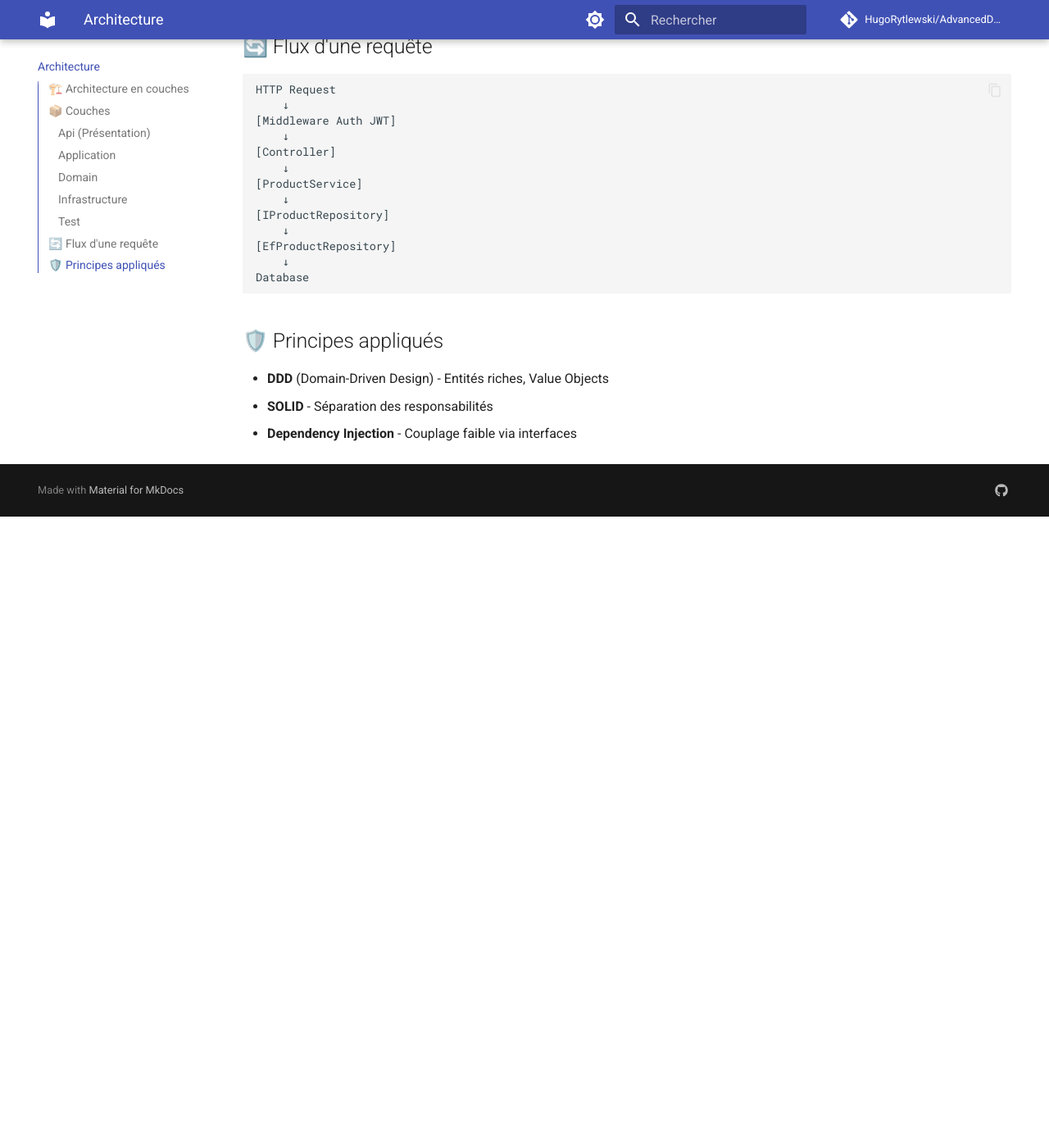
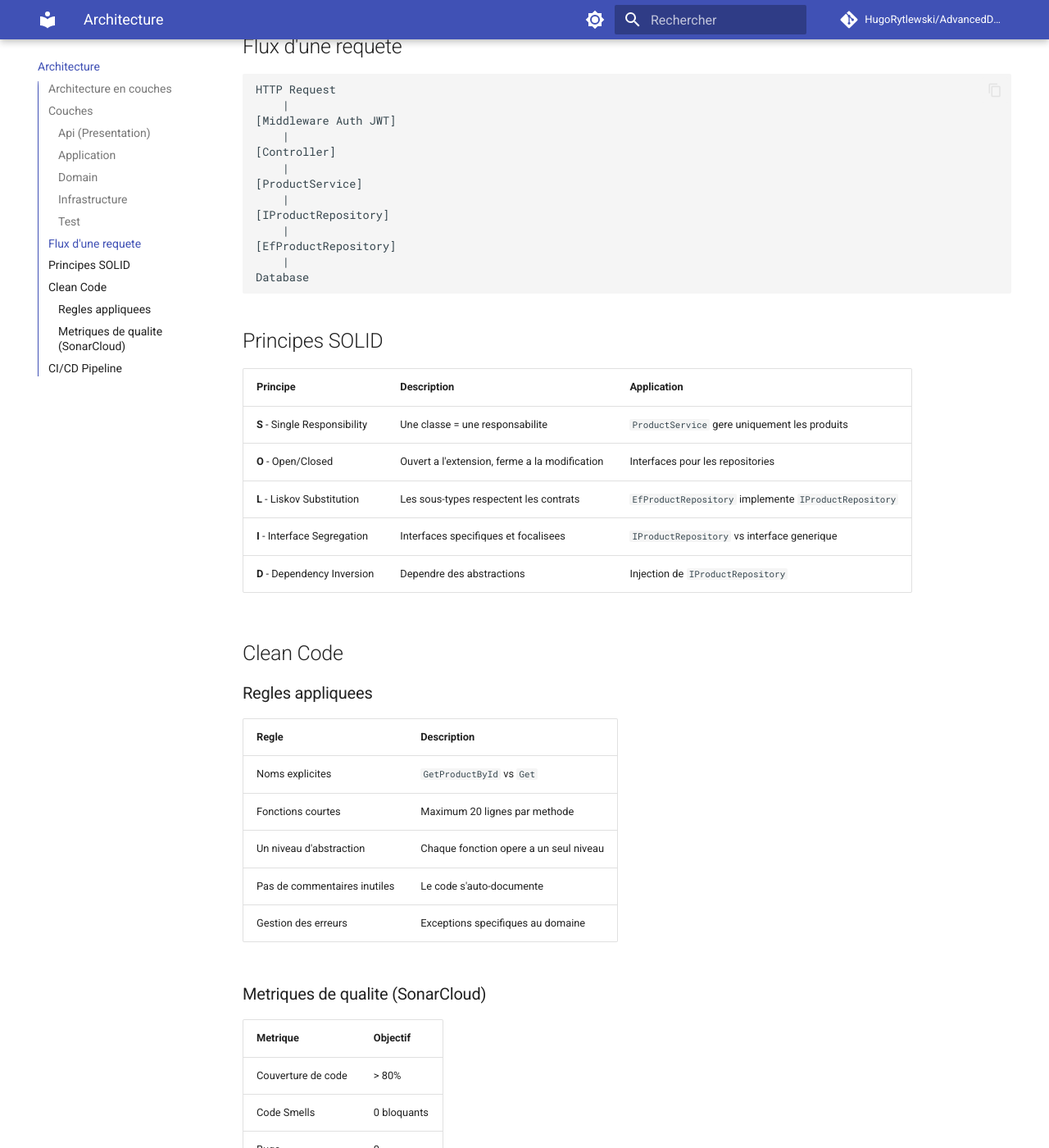
Before and after one commit to HugoRytlewski/AdvancedDevSampleFinal, an MkDocs documentation site: the page built from docs/architecture.md, in a window 1280 px wide and 1400 px high, scrolled down 2397 px. Shown: the whole window at 82% size. Built offline with MkDocs 1.6.1 and Material for MkDocs 9.7.7, drawn with Linux system fonts in a browser that asks for light colours; comment, search, counter and statistics services are not loaded; before the commit the page ends 3027 px from its top, so only the background shows below that; some of the changed text lies outside the part shown.

````diff
--- a/docs/architecture.md
+++ b/docs/architecture.md
@@ -2,77 +2,77 @@
 
 Vue d'ensemble de l'architecture du projet AdvancedDevSample.
 
-## 🏗️ Architecture en couches
+## Architecture en couches
 
-Le projet suit une **architecture hexagonale** (Clean Architecture) avec séparation claire des responsabilités.
+Le projet suit une **architecture hexagonale** (Clean Architecture) avec separation claire des responsabilites.
 
 ```
 AdvancedDevSample/
-├── AdvancedDevSample.Api/           # Couche Présentation
+├── AdvancedDevSample.Api/           # Couche Presentation
 ├── AdvancedDevSample.Application/   # Couche Application
 ├── AdvancedDevSample.Domain/        # Couche Domaine
 ├── AdvancedDevSample.Infrastructure/# Couche Infrastructure
 └── AdvancedDevSample.Test/          # Tests
 ```
 
-## 📦 Couches
+## Couches
 
-### Api (Présentation)
+### Api (Presentation)
 
-**Responsabilités:**
+**Responsabilites:**
 
 - Exposition des endpoints REST
 - Configuration Swagger/OpenAPI
 - Authentification JWT
 - Middleware de gestion des erreurs
 
-**Fichiers clés:**
+**Fichiers cles:**
 
-- `Controllers/` - Contrôleurs REST
+- `Controllers/` - Controleurs REST
 - `Program.cs` - Configuration de l'application
-- `Middlewares/` - Middleware personnalisés
+- `Middlewares/` - Middleware personnalises
 
 ---
 
 ### Application
 
-**Responsabilités:**
+**Responsabilites:**
 
 - DTOs (Data Transfer Objects)
 - Services applicatifs
 - Orchestration des cas d'utilisation
 
-**Fichiers clés:**
+**Fichiers cles:**
 
-- `DTOs/` - Objets de transfert de données
+- `DTOs/` - Objets de transfert de donnees
 - `Services/` - Services applicatifs
 
 ---
 
 ### Domain
 
-**Responsabilités:**
+**Responsabilites:**
 
-- Entités métier
+- Entites metier
 - Value Objects
-- Règles de domaine (invariants)
+- Regles de domaine (invariants)
 - Interfaces de repository
 
-**Fichiers clés:**
+**Fichiers cles:**
 
-- `Entities/Product.cs` - Entité Produit
+- `Entities/Product.cs` - Entite Produit
 - `ValueObjects/Price.cs` - Value Object Prix
 - `Interfaces/` - Contrats de repository
-- `Exceptions/` - Exceptions métier
+- `Exceptions/` - Exceptions metier
 
 ---
 
 ### Infrastructure
 
-**Responsabilités:**
+**Responsabilites:**
 
-- Implémentation des repositories
-- Accès aux données (Entity Framework)
+- Implementation des repositories
+- Acces aux donnees (Entity Framework)
 - Services externes
 
 ---
@@ -83,32 +83,69 @@ AdvancedDevSample/
 
 | Type | Dossier | Description |
 |------|---------|-------------|
-| Unitaires | `Domain/` | Tests des entités et value objects |
+| Unitaires | `Domain/` | Tests des entites et value objects |
 | Unitaires | `Application/` | Tests des services avec fakes |
-| Intégration | `API/Integration/` | Tests des endpoints avec WebApplicationFactory |
+| Integration | `API/Integration/` | Tests des endpoints avec WebApplicationFactory |
 
 ---
 
-## 🔄 Flux d'une requête
+## Flux d'une requete
 
 ```
 HTTP Request
-    ↓
+    |
 [Middleware Auth JWT]
-    ↓
+    |
 [Controller]
-    ↓
+    |
 [ProductService]
-    ↓
+    |
 [IProductRepository]
-    ↓
+    |
 [EfProductRepository]
-    ↓
+    |
 Database
 ```
 
-## 🛡️ Principes appliqués
+## Principes SOLID
 
-- **DDD** (Domain-Driven Design) - Entités riches, Value Objects
-- **SOLID** - Séparation des responsabilités
-- **Dependency Injection** - Couplage faible via interfaces
+| Principe | Description | Application |
+|----------|-------------|-------------|
+| **S** - Single Responsibility | Une classe = une responsabilite | `ProductService` gere uniquement les produits |
+| **O** - Open/Closed | Ouvert a l'extension, ferme a la modification | Interfaces pour les repositories |
+| **L** - Liskov Substitution | Les sous-types respectent les contrats | `EfProductRepository` implemente `IProductRepository` |
+| **I** - Interface Segregation | Interfaces specifiques et focalisees | `IProductRepository` vs interface generique |
+| **D** - Dependency Inversion | Dependre des abstractions | Injection de `IProductRepository` |
+
+## Clean Code
+
+### Regles appliquees
+
+| Regle | Description |
+|-------|-------------|
+| Noms explicites | `GetProductById` vs `Get` |
+| Fonctions courtes | Maximum 20 lignes par methode |
+| Un niveau d'abstraction | Chaque fonction opere a un seul niveau |
+| Pas de commentaires inutiles | Le code s'auto-documente |
+| Gestion des erreurs | Exceptions specifiques au domaine |
+
+### Metriques de qualite (SonarCloud)
+
+| Metrique | Objectif |
+|----------|----------|
+| Couverture de code | > 80% |
+| Code Smells | 0 bloquants |
+| Bugs | 0 |
+| Vulnerabilites | 0 |
+| Dette technique | < 1 jour |
+| Duplications | < 3% |
+
+## CI/CD Pipeline
+
+| Etape | Outil | Description |
+|-------|-------|-------------|
+| Build | .NET SDK | Compilation du projet |
+| Tests | xUnit | Execution des tests unitaires et integration |
+| Analyse | SonarCloud | Analyse statique du code |
+| Documentation | MkDocs | Generation de la documentation |
+| Deploiement | GitHub Pages | Publication de la documentation |
````
Also changed, not shown: docs/api.md (+40 -32 lines), docs/index.md (+53 -12 lines).
